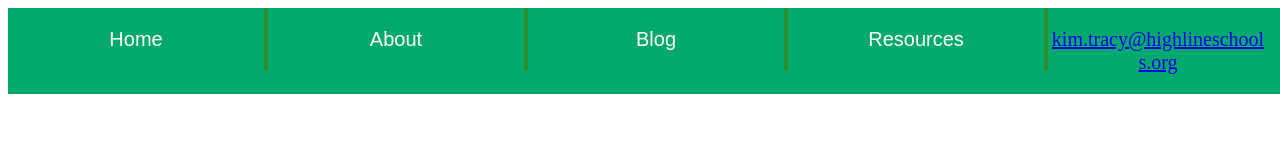
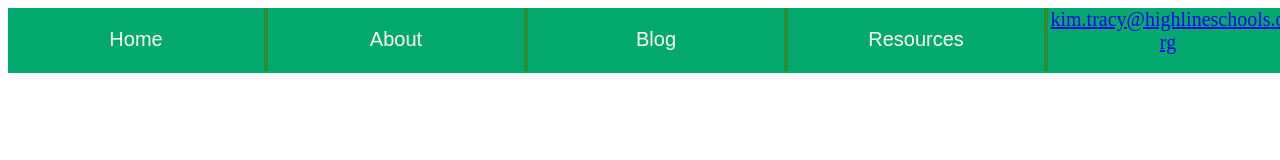
Before and after one commit to mstracysclass/mstracysclass.github.io, a plain HTML site: page index.html in a window 1280 px wide. Drawn offline with Linux system fonts and the light colour scheme.

Commit message:
Update dropdown.css

```diff
--- a/css/dropdown.css
+++ b/css/dropdown.css
@@ -54,12 +54,13 @@
 .dropdowns {
   background-color: #04AA6D;
   width: 100vw;
+  height: 65px;
 }
 
 .email {
   width: auto;
   color: white;
-  padding: 20px;
+  padding: auto;
   font-size: 20px;
   text-align: center;
   word-wrap: break-word;
```
